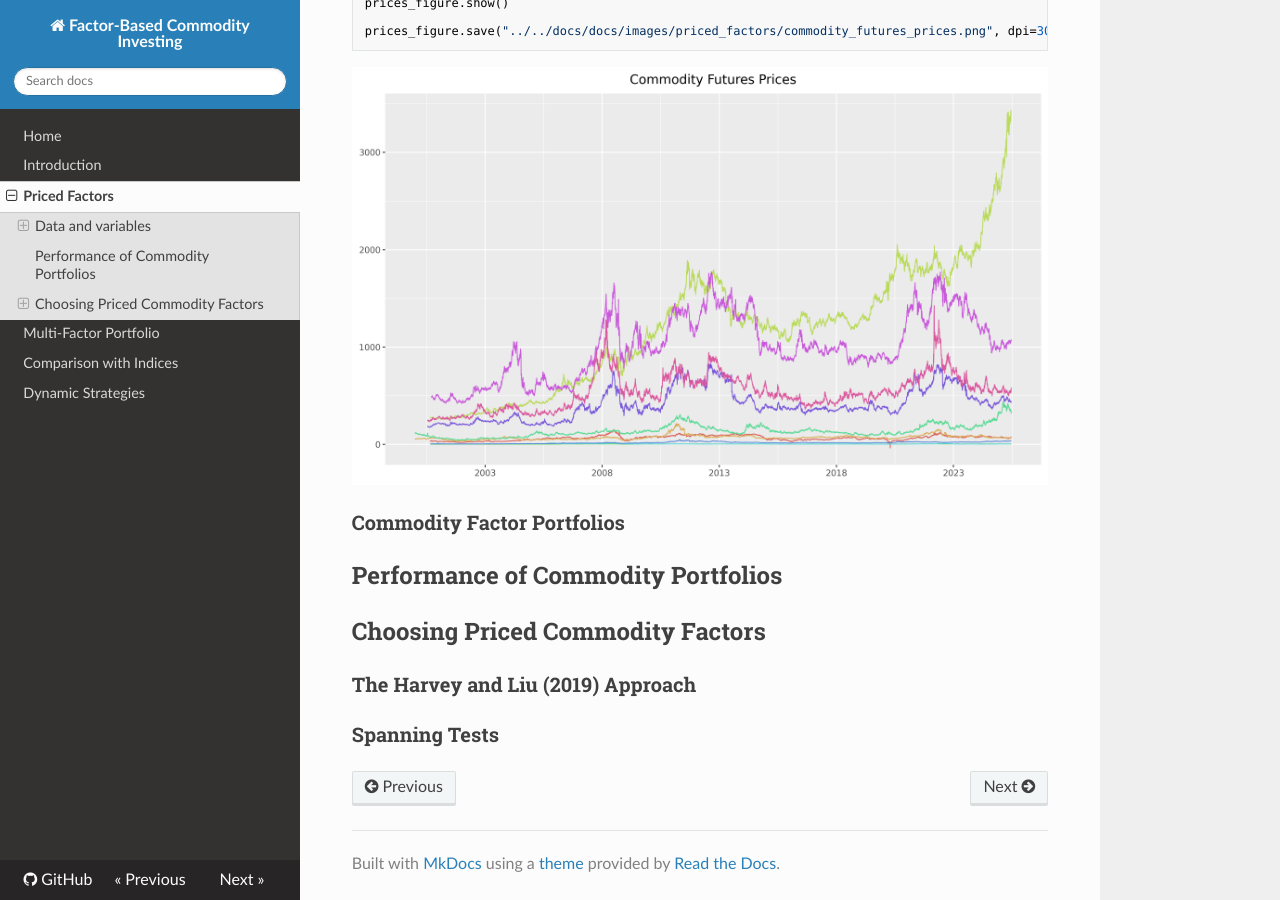
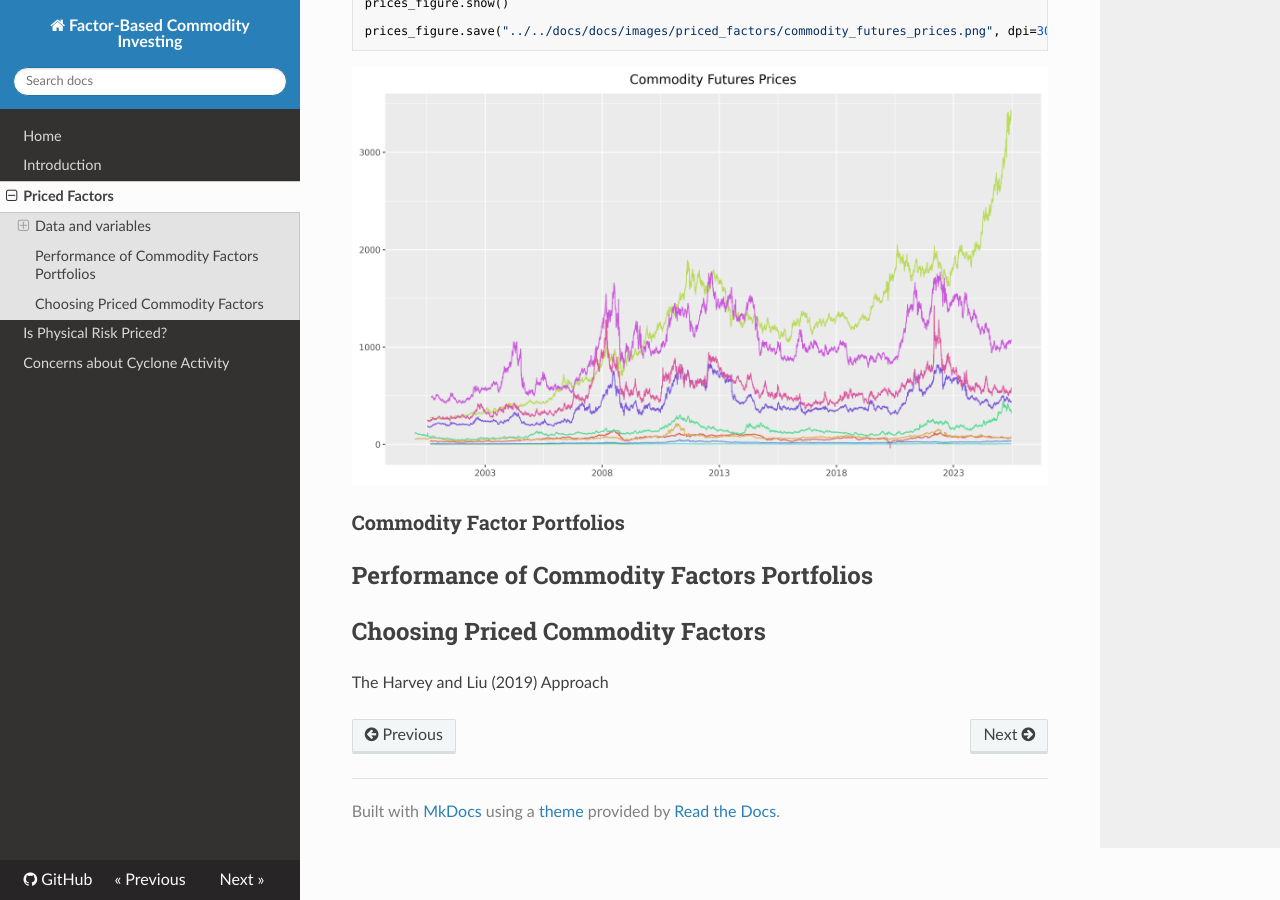
Before and after one commit to tlorans/commo_factors, an MkDocs documentation site: the page built from commo_factors/docs/docs/priced_factors.md, in a window 1280 px wide and 900 px high, scrolled down 7528 px. Built offline with MkDocs 1.6.1, drawn with Linux system fonts in a browser that asks for light colours; nearby versions of some CDN libraries.

```diff
--- a/commo_factors/docs/docs/priced_factors.md
+++ b/commo_factors/docs/docs/priced_factors.md
@@ -355,11 +355,9 @@
 ### Commodity Factor Portfolios
 
 
-## Performance of Commodity Portfolios
+## Performance of Commodity Factors Portfolios
 
 
 ## Choosing Priced Commodity Factors
 
-### The Harvey and Liu (2019) Approach
-
-### Spanning Tests
+The Harvey and Liu (2019) Approach
--- a/commo_factors/docs/mkdocs.yml
+++ b/commo_factors/docs/mkdocs.yml
@@ -9,9 +9,11 @@
   - Home: index.md
   - Introduction: intro.md
   - Priced Factors: priced_factors.md
-  - Multi-Factor Portfolio: portfolio_construction.md
-  - Comparison with Indices: comparison_vs_index.md
-  - Dynamic Strategies: predictability.md
+  - Is Physical Risk Priced?: is_physical_risk_priced.md
+  # - Multi-Factor Portfolio: portfolio_construction.md
+  # - Comparison with Indices: comparison_vs_index.md
+  - Concerns about Cyclone Activity: concerns.md
+  # - Dynamic Strategies: predictability.md
 
 
 extra_javascript:
```
Also changed, not shown: commo_factors/docs/docs/is_physical_risk_priced.md (added, +1 -0 lines), commo_factors/docs/docs/concerns.md (added), commo_factors/docs/docs/old/comparison_vs_index.md (renamed from commo_factors/docs/docs/comparison_vs_index.md), commo_factors/docs/docs/old/portfolio_construction.md (renamed from commo_factors/docs/docs/portfolio_construction.md), commo_factors/docs/docs/old/predictability.md (renamed from commo_factors/docs/docs/predictability.md).
